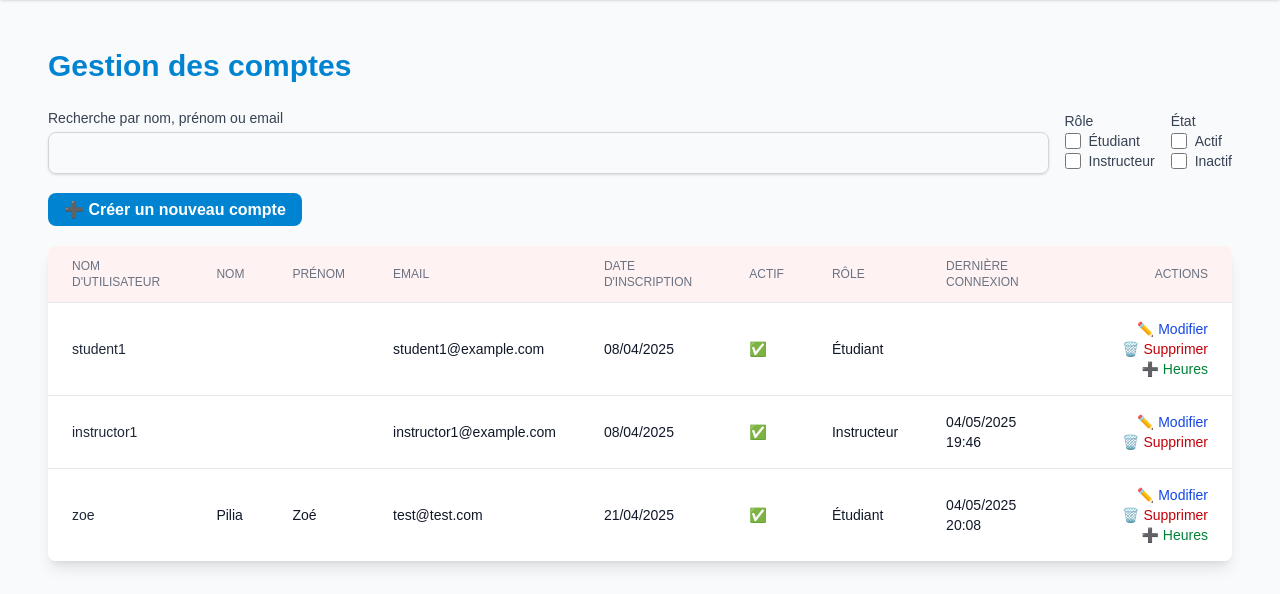
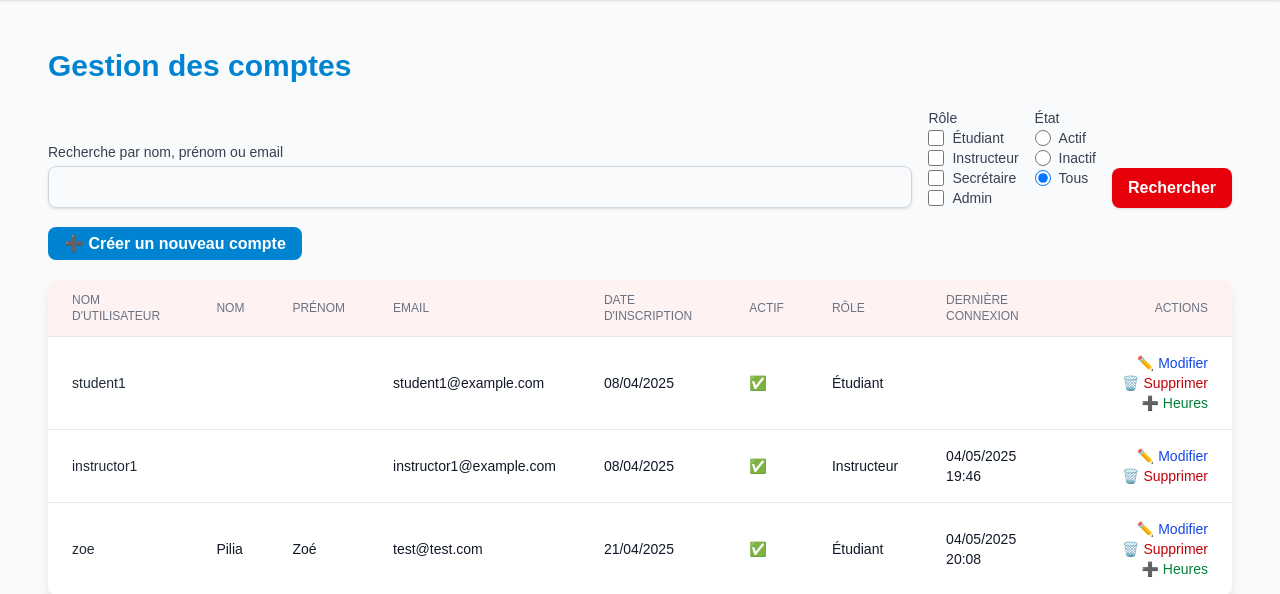
Before and after one commit to zpilia/driving_school, a Django app: page /accounts/manage_accounts/ in a window 1280 px wide. Shown: the part 60-654 px from the top of the page. Run offline with Django 5.2, Linux system fonts and the light colour scheme; a user stored in the database is signed in; data comes from the database, SQL or seed files in the repository.

Commit message:
feat(admin): add condition role for account gestion and button for search

```diff
--- a/template/accounts/account_list.html
+++ b/template/accounts/account_list.html
@@ -6,17 +6,19 @@
 <div class="max-w-7xl mx-auto px-4 sm:px-6 lg:px-8 py-8">
   <h1 class="text-3xl font-bold text-sky-600 mb-6">Gestion des comptes</h1>
 
-  <form method="get" class="mb-6 flex flex-col sm:flex-row sm:items-center sm:justify-between gap-4">
+  <form method="get" class="mb-6 flex flex-col sm:flex-row sm:items-end sm:justify-between gap-4">
+
   <div class="flex-1">
     <label for="search" class="block text-sm font-medium text-gray-700">Recherche par nom, prénom ou email</label>
     <input type="text" name="search" id="search" value="{{ search }}"
-             class="mt-1 block w-full px-4 py-2 border border-gray-300 rounded-lg shadow-sm focus:ring-red-500 focus:border-red-500"
-             onkeyup="this.form.submit()">
+           class="mt-1 block w-full px-4 py-2 border border-gray-300 rounded-lg shadow-sm focus:ring-red-500 focus:border-red-500">
   </div>
 
   <div class="flex flex-wrap gap-4">
+
     <div class="flex flex-col items-start">
       <label class="text-sm font-medium text-gray-700">Rôle</label>
+
       <div class="flex items-center">
         <input type="checkbox" name="role" value="student"
                {% if 'student' in selected_roles %}checked{% endif %}
@@ -29,22 +31,52 @@
                class="h-4 w-4 text-red-600 focus:ring-red-500 border-gray-300 rounded">
         <span class="ml-2 text-sm text-gray-700">Instructeur</span>
       </div>
+
+      {% if user.role == 'admin' %}
+      <div class="flex items-center">
+        <input type="checkbox" name="role" value="secretary"
+               {% if 'secretary' in selected_roles %}checked{% endif %}
+               class="h-4 w-4 text-red-600 focus:ring-red-500 border-gray-300 rounded">
+        <span class="ml-2 text-sm text-gray-700">Secrétaire</span>
+      </div>
+      <div class="flex items-center">
+        <input type="checkbox" name="role" value="admin"
+               {% if 'admin' in selected_roles %}checked{% endif %}
+               class="h-4 w-4 text-red-600 focus:ring-red-500 border-gray-300 rounded">
+        <span class="ml-2 text-sm text-gray-700">Admin</span>
+      </div>
+      {% endif %}
     </div>
 
+    <!-- État -->
     <div class="flex flex-col items-start">
       <label class="text-sm font-medium text-gray-700">État</label>
+
       <div class="flex items-center">
-          <input type="checkbox" name="is_active" value="1"
+        <input type="radio" name="is_active" value="1"
                {% if is_active == '1' %}checked{% endif %}
                class="h-4 w-4 text-green-600 focus:ring-green-500 border-gray-300 rounded">
         <span class="ml-2 text-sm text-gray-700">Actif</span>
       </div>
       <div class="flex items-center">
-          <input type="checkbox" name="is_active" value="0"
+        <input type="radio" name="is_active" value="0"
                {% if is_active == '0' %}checked{% endif %}
                class="h-4 w-4 text-gray-500 focus:ring-gray-500 border-gray-300 rounded">
         <span class="ml-2 text-sm text-gray-700">Inactif</span>
       </div>
+      <div class="flex items-center">
+        <input type="radio" name="is_active" value=""
+               {% if not is_active %}checked{% endif %}
+               class="h-4 w-4 text-gray-400 focus:ring-gray-400 border-gray-300 rounded">
+        <span class="ml-2 text-sm text-gray-700">Tous</span>
+      </div>
+    </div>
+
+    <div class="flex items-end">
+      <button type="submit"
+              class="bg-red-600 hover:bg-red-700 text-white font-semibold px-4 py-2 rounded-lg shadow">
+        Rechercher
+      </button>
     </div>
   </div>
 </form>
@@ -98,6 +130,10 @@
                       Étudiant
                   {% elif account.role == 'instructor' %}
                       Instructeur
+                  {% elif account.role == 'secretary' %}
+                      Secrétaire
+                  {% elif account.role == 'admin' %}
+                      Administrateur
                   {% endif %}
               </td>
               <td class="px-6 py-4 text-sm text-gray-900">{{ account.last_login|date:"d/m/Y H:i" }}</td>
```
Lines whose indentation alone changed are shown as unchanged.
